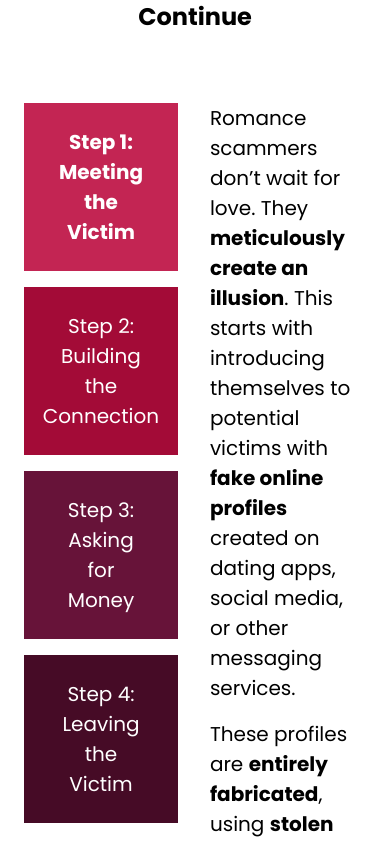
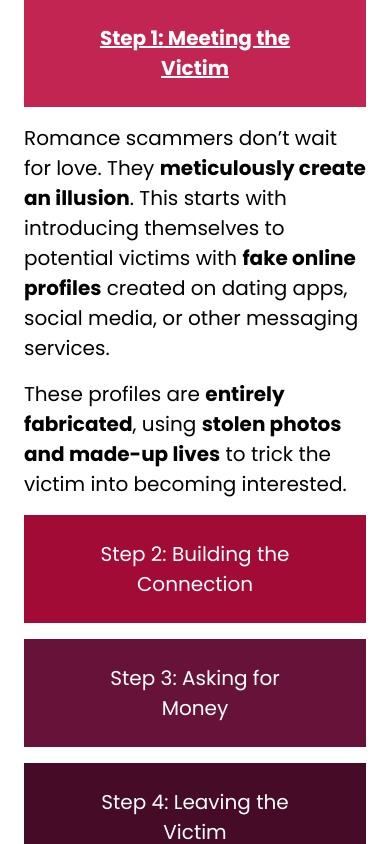
Before and after one commit to heavens-potato/open-hearts, a Next.js app in the folder open-hearts/: page /learn/typical-case in a window 390 px wide. Shown: the part 760-1604 px from the top of the page. Built offline with nearby package versions, Linux system fonts and the light colour scheme; some icons are missing; a web font is replaced by a local one.

Commit message:
mobile version of typical case breakdown and import optimzation

```diff
--- a/open-hearts/src/app/learn/typical-case/page.js
+++ b/open-hearts/src/app/learn/typical-case/page.js
@@ -3,38 +3,43 @@ import { useState, useMemo } from "react";
 import { useTheme } from "@mui/material/styles";
 import Header from "../../../components/header.js";
 import { Typography } from "@mui/material";
-import * as MuiIcons from '@mui/icons-material';
+import PeopleIcon from '@mui/icons-material/People';
+import ExtensionIcon from '@mui/icons-material/Extension';
+import PaidIcon from '@mui/icons-material/Paid';
+import PersonOutlineIcon from '@mui/icons-material/PersonOutline';
 import BannerGraphic from "../../../components/images/typical-case-curve.svg";
 import Image from "next/image";
 import Link from 'next/link';
-import KeyboardArrowDownIcon from '@mui/icons-material/KeyboardArrowDown';
 import { motion } from "framer-motion";
+import { useMediaQuery } from '@mui/system';
 
 export default function typicalCase() {
     const theme = useTheme();
 
     const [openIndex, setOpenIndex] = useState(0);
 
+    const isMobile = useMediaQuery(theme.breakpoints.down('sm'));
+
     const steps = useMemo(() => [
         {
             number: "1",
             title: "Meeting the Victim",
-            icon: 'People'
+            icon: PeopleIcon
         },
         {
             number: "2",
             title: "Building the Connection",
-            icon: 'Extension'
+            icon: ExtensionIcon
         },
         {
             number: "3",
             title: "Asking for Money",
-            icon: 'Paid'
+            icon: PaidIcon
         },
         {
             number: "4",
             title: "Leaving the Victim",
-            icon: 'PersonOutline'
+            icon: PersonOutlineIcon
         }
     ]);
 
@@ -46,7 +51,7 @@ export default function typicalCase() {
                 className="h-full w-full flex flex-col justify-center items-center gap-4"
                 initial={{ opacity: 0 }}
                 animate={{ opacity: 1 }}
-                transition={{ duration: 1.0 }}
+                transition={{ duration: 0.5 }}
             >
                 <Typography
                     sx={{
@@ -258,8 +263,9 @@ export default function typicalCase() {
                     animate={{ opacity: 1 }}
                     transition={{ duration: 1.0, delay: 0.2 }}
                 >
+
                     {steps.map((card, index) => {
-                        const IconComponent = MuiIcons[card.icon];
+                        const IconComponent = card.icon;
 
                         return (
                             <div key={card.number} className="flex flex-col justify-center items-center gap-2 md:gap-8">
@@ -311,7 +317,7 @@ export default function typicalCase() {
 
             <Image src={BannerGraphic} alt="curved graphic on bottom of page introduction section" className="w-full h-auto" />
 
-            <motion.div
+            {/* <motion.div
                 initial={{ opacity: 0 }}
                 animate={{ opacity: 1 }}
                 transition={{ duration: 1.0, delay: 0.3 }}
@@ -332,9 +338,123 @@ export default function typicalCase() {
                         fontWeight: 'bold'
                     }} />
                 </Link>
-            </motion.div>
+            </motion.div> */}
 
-            <section className="w-full min-h-screen px-6 sm:px-10 md:px-16 lg:px-24 xl:px-32 flex justify-center items-center" id="case-steps">
+            <motion.section
+                className="w-full h-full px-6 sm:px-10 md:px-16 lg:px-24 xl:px-32 flex justify-center items-center my-20"
+                id="case-steps"
+                initial={{ opacity: 0 }}
+                animate={{ opacity: 1 }}
+                transition={{ duration: 1.0, delay: 0.3 }}>
+                {
+                    isMobile ?
+                        <div className="w-full h-full flex flex-col gap-4">
+                            <div className="w-full flex flex-row justify-center items-center bg-[#C32553] px-16 py-6 cursor-pointer" onClick={() => setOpenIndex(0)}>
+                                <Typography
+                                    sx={{
+                                        color: 'white',
+                                        fontSize: {
+                                            xs: theme.typography.h6.fontSize,
+                                            sm: theme.typography.h6.fontSize,
+                                            md: theme.typography.h6.fontSize,
+                                            lg: theme.typography.h5.fontSize,
+                                            xl: theme.typography.h5.fontSize,
+                                        },
+                                        textAlign: "center",
+                                        fontWeight: openIndex == 0 ? "bold" : "normal",
+                                        textDecoration: openIndex == 0 ? "underline" : "none",
+                                    }}
+                                >
+                                    Step 1: Meeting the Victim
+                                </Typography>
+                            </div>
+                            {
+                                openIndex == 0 && (
+                                    <div className="w-full h-full flex justify-center items-center">
+                                        {contentToDisplay}
+                                    </div>
+                                )
+                            }
+                            <div className="w-full flex justify-center items-center bg-[#A30B37] px-16 py-6 cursor-pointer" onClick={() => setOpenIndex(1)}>
+                                <Typography
+                                    sx={{
+                                        color: 'white',
+                                        fontSize: {
+                                            xs: theme.typography.h6.fontSize,
+                                            sm: theme.typography.h6.fontSize,
+                                            md: theme.typography.h6.fontSize,
+                                            lg: theme.typography.h5.fontSize,
+                                            xl: theme.typography.h5.fontSize,
+                                        },
+                                        textAlign: "center",
+                                        fontWeight: openIndex == 1 ? "bold" : "normal",
+                                        textDecoration: openIndex == 1 ? "underline" : "none"
+                                    }}
+                                >
+                                    Step 2: Building the Connection
+                                </Typography>
+                            </div>
+                            {
+                                openIndex == 1 && (
+                                    <div className="w-full h-full flex justify-center items-center">
+                                        {contentToDisplay}
+                                    </div>
+                                )
+                            }
+                            <div className="w-full flex justify-center items-center bg-[#671339] px-16 py-6 cursor-pointer" onClick={() => setOpenIndex(2)}>
+                                <Typography
+                                    sx={{
+                                        color: 'white',
+                                        fontSize: {
+                                            xs: theme.typography.h6.fontSize,
+                                            sm: theme.typography.h6.fontSize,
+                                            md: theme.typography.h6.fontSize,
+                                            lg: theme.typography.h5.fontSize,
+                                            xl: theme.typography.h5.fontSize,
+                                        },
+                                        textAlign: "center",
+                                        fontWeight: openIndex == 2 ? "bold" : "normal",
+                                        textDecoration: openIndex == 2 ? "underline" : "none"
+                                    }}
+                                >
+                                    Step 3: Asking for Money
+                                </Typography>
+                            </div>
+                            {
+                                openIndex == 2 && (
+                                    <div className="w-full h-full flex justify-center items-center">
+                                        {contentToDisplay}
+                                    </div>
+                                )
+                            }
+                            <div className="w-full flex justify-center items-center bg-[#460B26] px-16 py-6 cursor-pointer" onClick={() => setOpenIndex(3)}>
+                                <Typography
+                                    sx={{
+                                        color: 'white',
+                                        fontSize: {
+                                            xs: theme.typography.h6.fontSize,
+                                            sm: theme.typography.h6.fontSize,
+                                            md: theme.typography.h6.fontSize,
+                                            lg: theme.typography.h5.fontSize,
+                                            xl: theme.typography.h5.fontSize,
+                                        },
+                                        textAlign: "center",
+                                        fontWeight: openIndex == 3 ? "bold" : "normal",
+                                        textDecoration: openIndex == 3 ? "underline" : "none"
+                                    }}
+                                >
+                                    Step 4: Leaving the Victim
+                                </Typography>
+                            </div>
+                            {
+                                openIndex == 3 && (
+                                    <div className="w-full h-full flex justify-center items-center">
+                                        {contentToDisplay}
+                                    </div>
+                                )
+                            }
+                        </div>
+                        :
                         <div className="w-full h-full flex flex-row gap-8 items-stretch" >
                             <div className="flex flex-col gap-4 w-[45%] h-full justify-center">
                                 <div className="w-full flex flex-row justify-center items-center bg-[#C32553] px-16 py-6 cursor-pointer" onClick={() => setOpenIndex(0)}>
@@ -349,7 +469,8 @@ export default function typicalCase() {
                                                 xl: theme.typography.h5.fontSize,
                                             },
                                             textAlign: "center",
-                                    fontWeight: openIndex == 0 ? "bold" : "normal"
+                                            fontWeight: openIndex == 0 ? "bold" : "normal",
+                                            textDecoration: openIndex == 0 ? "underline" : "none"
                                         }}
                                     >
                                         Step 1: Meeting the Victim
@@ -367,7 +488,8 @@ export default function typicalCase() {
                                                 xl: theme.typography.h5.fontSize,
                                             },
                                             textAlign: "center",
-                                    fontWeight: openIndex == 1 ? "bold" : "normal"
+                                            fontWeight: openIndex == 1 ? "bold" : "normal",
+                                            textDecoration: openIndex == 1 ? "underline" : "none"
                                         }}
                                     >
                                         Step 2: Building the Connection
@@ -385,7 +507,8 @@ export default function typicalCase() {
                                                 xl: theme.typography.h5.fontSize,
                                             },
                                             textAlign: "center",
-                                    fontWeight: openIndex == 2 ? "bold" : "normal"
+                                            fontWeight: openIndex == 2 ? "bold" : "normal",
+                                            textDecoration: openIndex == 2 ? "underline" : "none"
                                         }}
                                     >
                                         Step 3: Asking for Money
@@ -403,7 +526,8 @@ export default function typicalCase() {
                                                 xl: theme.typography.h5.fontSize,
                                             },
                                             textAlign: "center",
-                                    fontWeight: openIndex == 3 ? "bold" : "normal"
+                                            fontWeight: openIndex == 3 ? "bold" : "normal",
+                                            textDecoration: openIndex == 3 ? "underline" : "none"
                                         }}
                                     >
                                         Step 4: Leaving the Victim
@@ -414,13 +538,15 @@ export default function typicalCase() {
                                 {contentToDisplay}
                             </div>
                         </div>
-            </section>
+                }
+
+            </motion.section>
 
             <motion.div
                 className="w-full flex justify-end px-6 sm:px-10 md:px-16 lg:px-24 xl:px-32 pb-13 md:pb-18"
                 initial={{ opacity: 0 }}
                 animate={{ opacity: 1 }}
-                transition={{ duration: 1.0, delay: 0.6 }}
+                transition={{ duration: 1.0, delay: 0.4 }}
             >
                 <Link href="/stories" passHref >
                     <Typography
```
Lines whose indentation alone changed are shown as unchanged.
